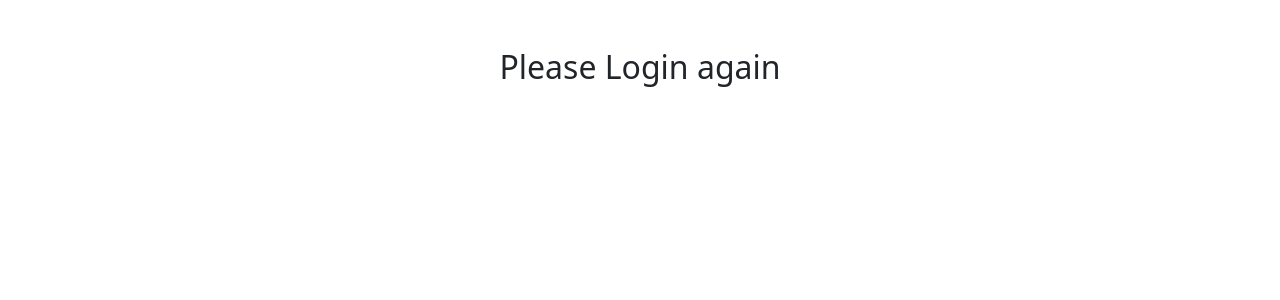
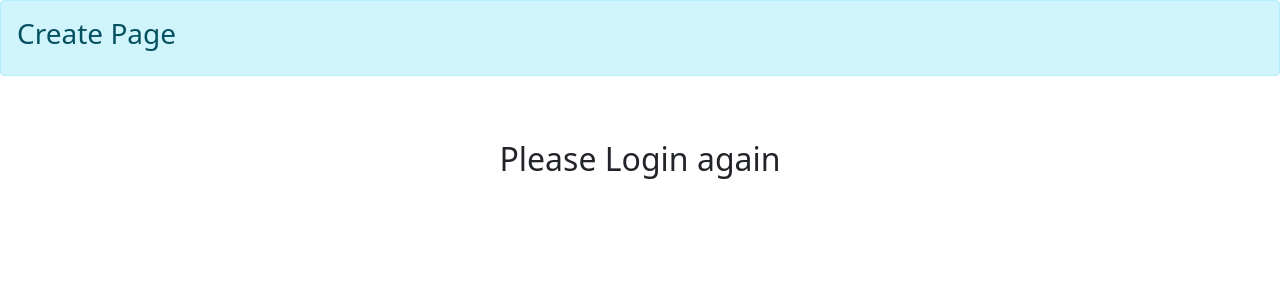
Before and after one commit to tatsuya0926/SNS_Project, a Django app: page /create/ in a window 1280 px wide. Shown: the top 300 px of the page. Run offline with Django 3.2, Linux system fonts and the light colour scheme.

Commit message:
add design

```diff
--- a/templates/create.html
+++ b/templates/create.html
@@ -1,14 +1,19 @@
 {% extends 'base.html' %}
+
+{% block header %}
+<div class="alert alert-info" role="alert">
+  <h3>Create Page</h3>
+</div>
+{% endblock header %}
 
 {% block content %}
 {% if user.is_authenticated %}
-
 <div class="container">
   <main>
     <div class="py-5 text-center">
       {% comment %} <img class="d-block mx-auto mb-4" src="/docs/5.0/assets/brand/bootstrap-logo.svg" alt="" width="72" height="57"> {% endcomment %}
       <h2>Let's Create Message</h2>
-      <p class="lead">Create Messages, try to raise your production and coporate your best members</p>
+      <p class="lead">Create Messages, try to raise your production and communicate your best members</p>
     </div>
 
     <div class="row g-3">
@@ -39,6 +44,7 @@
             <span>Push "Create" button !</span>
           </li>
         </ul>
+        <p><a href="{% url 'list' %}" class="btn btn-secondary" role="button">Back</a></p>
       </div>
 
       <div class="col-md-7 col-lg-8">
@@ -48,17 +54,11 @@
             <div class="col-12">
               <label for="title" class="form-label">Title <span class="text-muted">（タイトル）</span></label>
               <input type="text" class="form-control" name="title" placeholder="Message's title">
-              <div class="invalid-feedback">
-                Please write your message's title（タイトルを書いてください）
-              </div>
             </div>
 
             <div class="col-12">
               <label for="content" class="form-label">Content <span class="text-muted">（内容）</span></label>
               <input type="text" class="form-control" name="content" placeholder="Message's content" required>
-              <div class="invalid-feedback">
-                Please write your message's content（内容を書いてください）
-              </div>
             </div>
 
             <div class="mb-3">
@@ -86,9 +86,6 @@
   </footer>
 </div>
 
-<script src="/docs/5.0/dist/js/bootstrap.bundle.min.js" integrity="sha384-ygbV9kiqUc6oa4msXn9868pTtWMgiQaeYH7/t7LECLbyPA2x65Kgf80OJFdroafW" crossorigin="anonymous"></script>
-
-<script src="form-validation.js"></script>
 {% else %}
 <div class="py-5 text-center">
   <h2>Please Login again</h2>
--- a/templates/detail.html
+++ b/templates/detail.html
@@ -10,8 +10,9 @@
 {% if user.is_authenticated %}
 <div class="container">
   <div class="alert alert-success" role="alert">
-    <p>Title:{{ object.title }}</p>
-    <p>Name:{{ object.author }}</p>
+    <p>Name: {{ object.author }}</p>
+    <p>Title: {{ object.title }}</p>
+    <p>Content: {{ object.content }}</p>
     <p><img src="{{ object.snsimage.url }}" width=300></p>
     <a href="{% url 'good' object.pk %}" class="btn btn-primary" role="button">Like</a>
     <a href="{% url 'read' object.pk %}" class="btn btn-secondary" role="button">AlreadyRead</a>
```
Also changed, not shown: db.sqlite3.
